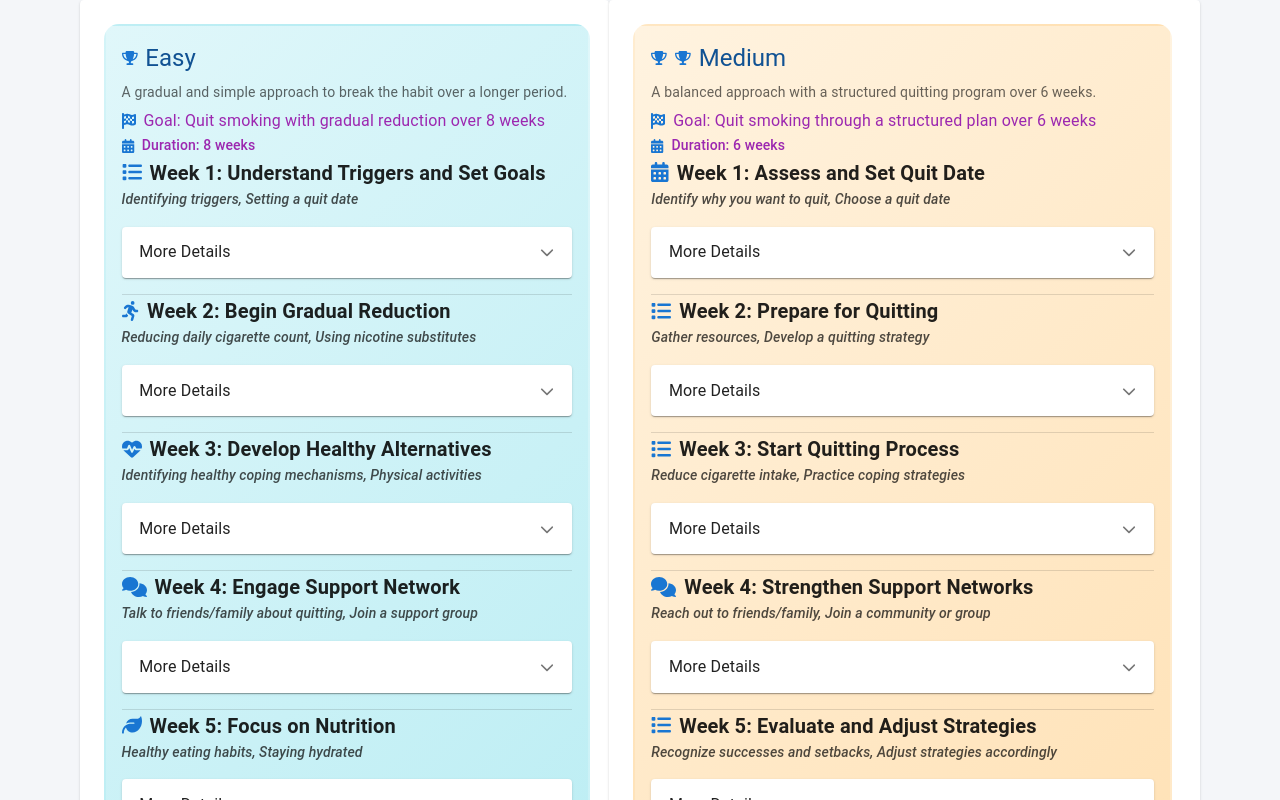
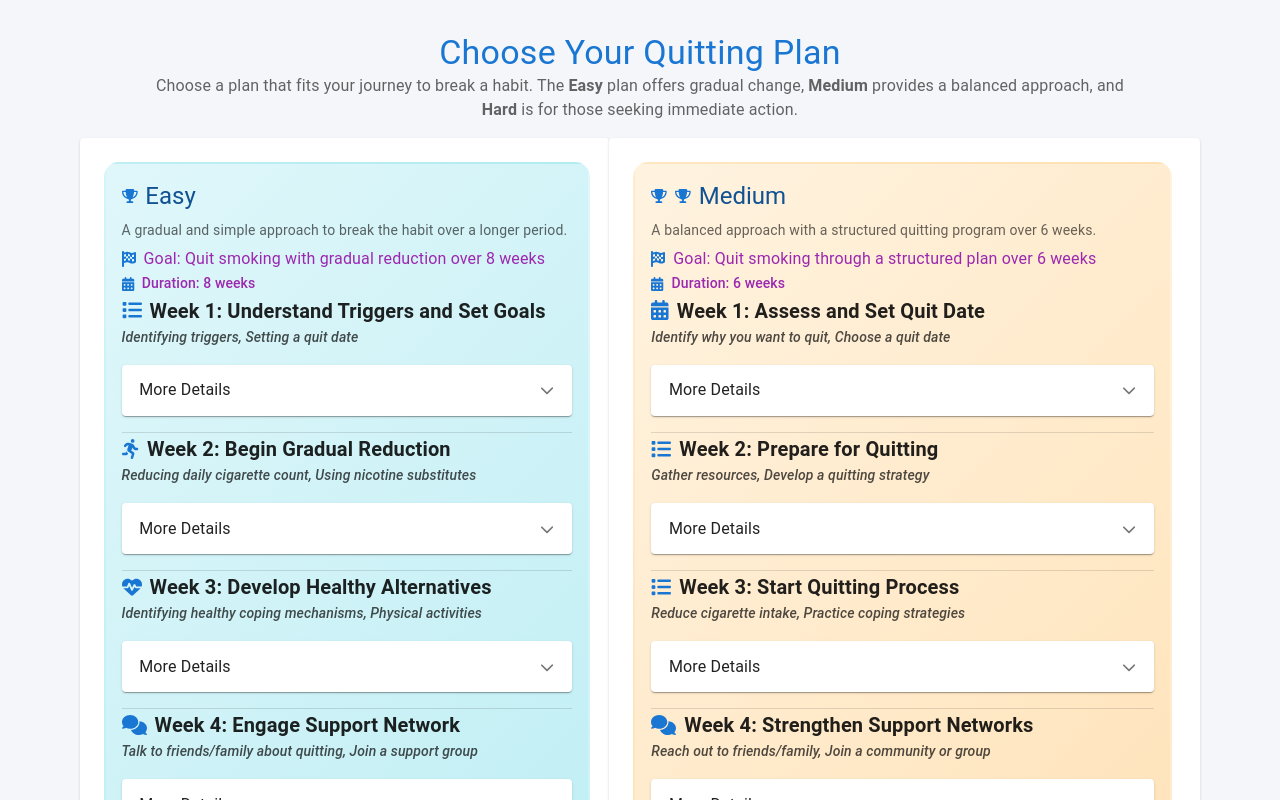
Before and after one commit to hieuletainguyen/hack_the_hill, a React (Create React App) app in the folder frontend/: page /plan in a window 1280 px wide. Shown: the top 800 px of the page. Built offline with nearby package versions, Linux system fonts and the light colour scheme.

Commit message:
Added centered title for Plan Selection and fixed selected style for card

```diff
--- a/frontend/src/components/PlanSelection.js
+++ b/frontend/src/components/PlanSelection.js
@@ -1,5 +1,5 @@
 import React, { useState, useEffect } from 'react';
-import { Grid, Button } from '@mui/material';
+import { Grid, Button, Typography } from '@mui/material';
 import { makeStyles } from '@mui/styles';
 import axios from '../axios';
 import { plans as samplePlans } from './helpers/SampleObjects';
@@ -7,18 +7,19 @@ import PlanItem from './PlanSelectionItem'; // Import the PlanItem component
 
 const useStyles = makeStyles((theme) => ({
   root: {
-
     display: 'flex',
     flexDirection: 'column',
     justifyContent: 'center',
     alignItems: 'center',
     backgroundColor: '#f4f6f9',
+    padding: theme.spacing(4),
   },
   cardContainer: {
     width: '90%',
     display: 'flex',
     justifyContent: 'center',
     flexWrap: 'wrap',
+    marginTop: theme.spacing(2),
   },
   continueButton: {
     marginTop: theme.spacing(3),
@@ -29,6 +30,17 @@ const useStyles = makeStyles((theme) => ({
       backgroundColor: theme.palette.primary.dark,
     },
   },
+  title: {
+    fontWeight: 'bold',
+    color: theme.palette.primary.main,
+    marginBottom: theme.spacing(2),
+  },
+  description: {
+    textAlign: 'center',
+    maxWidth: '80%',
+    color: theme.palette.text.secondary,
+    marginBottom: theme.spacing(3),
+  },
 }));
 
 export const PlanSelection = () => {
@@ -38,11 +50,9 @@ export const PlanSelection = () => {
 
   // Fetch available plans from the backend
   useEffect(() => {
-
     // For testing purposes
-    setPlans(samplePlans)
-
-
+    setPlans(samplePlans);
+    // Uncomment this to use real backend fetching
     // axios.get("/get-plans", {
     //   params: {
     //     email: 'user@example.com', // Update email if necessary
@@ -63,11 +73,12 @@ export const PlanSelection = () => {
 
   const handleContinue = () => {
     if (selectedPlan !== null) {
-      const chosenPlan = plans.find(plan => plan.id === selectedPlan);
-      axios.post("/chosen-plan", {
+      const chosenPlan = plans.find((plan) => plan.id === selectedPlan);
+      axios
+        .post("/chosen-plan", {
           email: 'user@example.com',
           plan: chosenPlan.title,
-        request: 'plan_selection'
+          request: 'plan_selection',
         })
         .then((response) => {
           alert(`Plan chosen: ${chosenPlan.title}`);
@@ -80,6 +91,16 @@ export const PlanSelection = () => {
 
   return (
     <div className={classes.root}>
+      <Typography variant="h4" className={classes.title}>
+        Choose Your Quitting Plan
+      </Typography>
+      <Typography variant="body1" className={classes.description}>
+        Choose a plan that fits your journey to break a habit. The
+        <strong> Easy</strong> plan offers gradual change,
+        <strong> Medium</strong> provides a balanced approach, and
+        <strong> Hard</strong> is for those seeking immediate action.
+      </Typography>
+
       <Grid container className={classes.cardContainer}>
         {plans.map((plan) => (
           <Grid item key={plan.id}>
--- a/frontend/src/components/PlanSelectionItem.js
+++ b/frontend/src/components/PlanSelectionItem.js
@@ -88,6 +88,11 @@ const useStyles = makeStyles((theme) => ({
     alignItems: 'center',
     marginBottom: theme.spacing(1),
   },
+  selectedCard: {
+    borderColor: theme.palette.primary.main, // Highlight border if selected
+    boxShadow: '0 12px 24px rgba(0, 0, 0, 0.25)', // Stronger shadow for selected card
+    transform: 'scale(1.02)', // Scale up slightly when selected
+  },
 }));
 
 const PlanItem = ({ plan, selectedPlan, handleSelectPlan }) => {
@@ -132,7 +137,8 @@ const PlanItem = ({ plan, selectedPlan, handleSelectPlan }) => {
       onClick={() => handleSelectPlan(plan.id)}
     >
       <CardActionArea>
-        <CardContent className={`${classes.card} ${getBackgroundClass()}`}>
+
+        <CardContent className={`${classes.card} ${getBackgroundClass()} ${selectedPlan === plan.id ? classes.selectedCard : ''}`}>
           <div className={classes.trophiesContainer}>
             {renderTrophies()}
             <Typography variant="h5" component="div" className={classes.cardHeader}>
```
Lines whose indentation alone changed are shown as unchanged.
